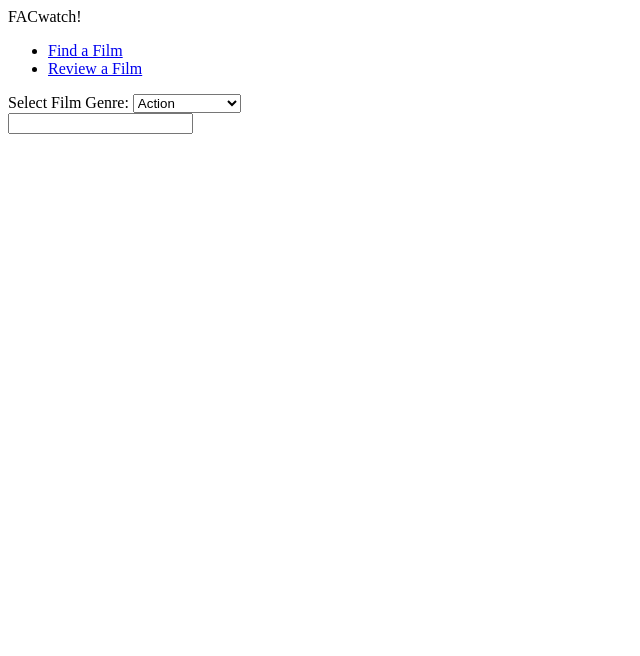
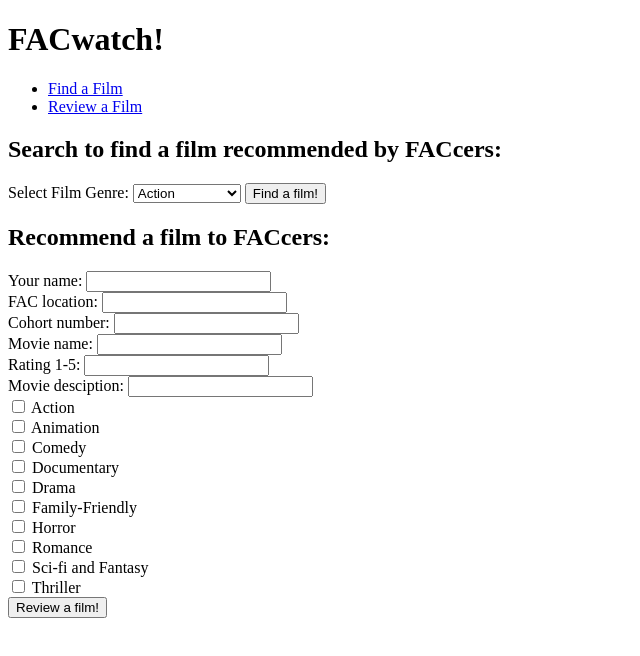
Before and after one commit to rachaelcodes/FAC-WATCH, a website: page Public/index.html in a window 1280 px wide. Shown: the whole page, without its empty margins (0-640 px from the left). Drawn offline with Linux system fonts and the light colour scheme; files that its build step writes are made by us from their sources.

Commit message:
finished basic html and added a favicon relates #9

```diff
--- a/Public/index.html
+++ b/Public/index.html
@@ -4,10 +4,14 @@
 <head>
   <meta charset="utf-8">
   <title>FAC-watch ;)</title>
+  <link rel="stylesheet" href="./Public/style.css" media="screen" title="no title">
+  <link rel="shortcut icon" type="image/png" href="./Public/favicon.png">
+  <meta name="viewport" content="width=device-width, initial-scale=1.0">
 </head>
 
 <body>
-  <header>FACwatch!</header>
+  <header>
+    <h1>FACwatch!</h1></header>
 
   <nav class='nav'>
     <ul>
@@ -17,7 +21,7 @@
   </nav>
 
   <section id='findfilm'>
-
+    <h2>Search to find a film recommended by FACcers:</h2>
     <form id='findform' action="/find-film" method="get">
       <label for='genre'>Select Film Genre:</label>
 
@@ -34,22 +38,48 @@
         <option value="Thriller">Thriller</option>
       </select>
 
+      <button type="submit" name="findsubmit">Find a film!</button>
     </form>
 
   </section>
 
+  <section id='filmresults' style='display:none;'>
+  </section>
 
   <section id='reviewfilm'>
-  <form method='post' action="/review-film">
+    <h2>Recommend a film to FACcers:</h2>
+    <form id='recommendfilm' method='post' action="/review-film">
+      <label for="name">Your name:</label>
+      <input type="text" id="name"><br>
+      <label for="location">FAC location:</label>
+      <input type="text" id="location"><br>
+      <label for="cohort">Cohort number:</label>
+      <input type="number" id="cohort"><br>
+      <label for="moviename">Movie name:</label>
+      <input type="text" id="moviename"><br>
+      <label for="rating">Rating 1-5:</label>
+      <input type="number" id="rating"><br>
+      <label for="description">Movie desciption:</label>
+      <input type="text" id="description"><br>
 
-      <input type='text' name=''
+      <input type="checkbox" id="genre1" value="action"> Action<br>
+      <input type="checkbox" id="genre2" value="animation"> Animation<br>
+      <input type="checkbox" id="genre3" value="comedy"> Comedy<br>
+      <input type="checkbox" id="genre4" value="documentary"> Documentary<br>
+      <input type="checkbox" id="genre5" value="drama"> Drama<br>
+      <input type="checkbox" id="genre6" value="familyfriendly"> Family-Friendly<br>
+      <input type="checkbox" id="genre7" value="horror"> Horror<br>
+      <input type="checkbox" id="genre8" value="romance"> Romance<br>
+      <input type="checkbox" id="genre9" value="scifi"> Sci-fi and Fantasy<br>
+      <input type="checkbox" id="genre10" value="thriller"> Thriller<br>
 
+      <button type="submit" name="reviewsubmit">Review a film!</button>
 
     </form>
 
   </section>
 
-
 </body>
 
+<script src="./Public/index.js" type="text/javascript"></script>
 </html>
--- a/package.json
+++ b/package.json
@@ -16,6 +16,7 @@
     "env2": "^2.2.0",
     "istanbul": "^0.4.5",
     "nodemon": "^1.11.0",
+    "npm": "^5.3.0",
     "shot": "^3.4.2",
     "tap-spec": "^4.1.1",
     "tape": "^4.8.0"
```
Also changed, not shown: Public/favicon.png (added), 2 other files. Lines whose indentation alone changed are shown as unchanged.
